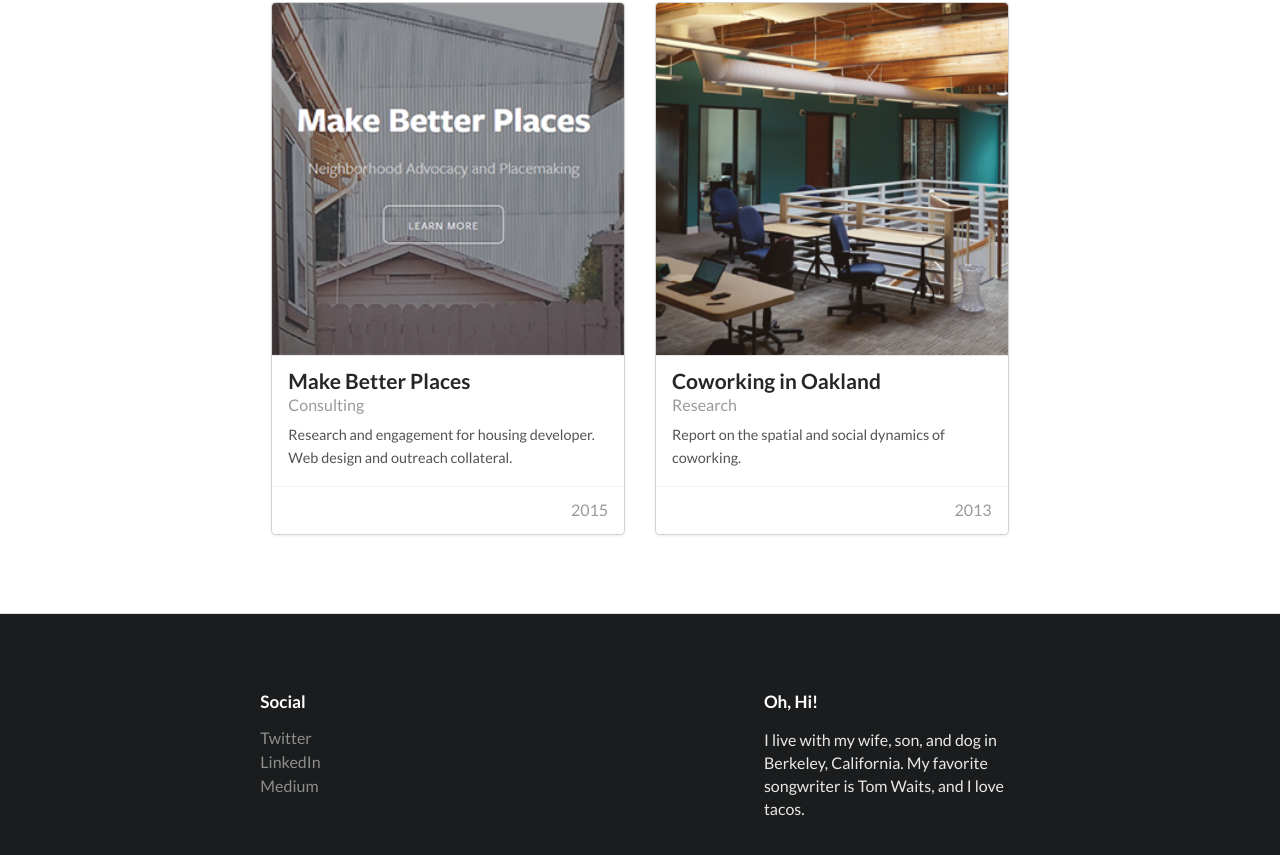
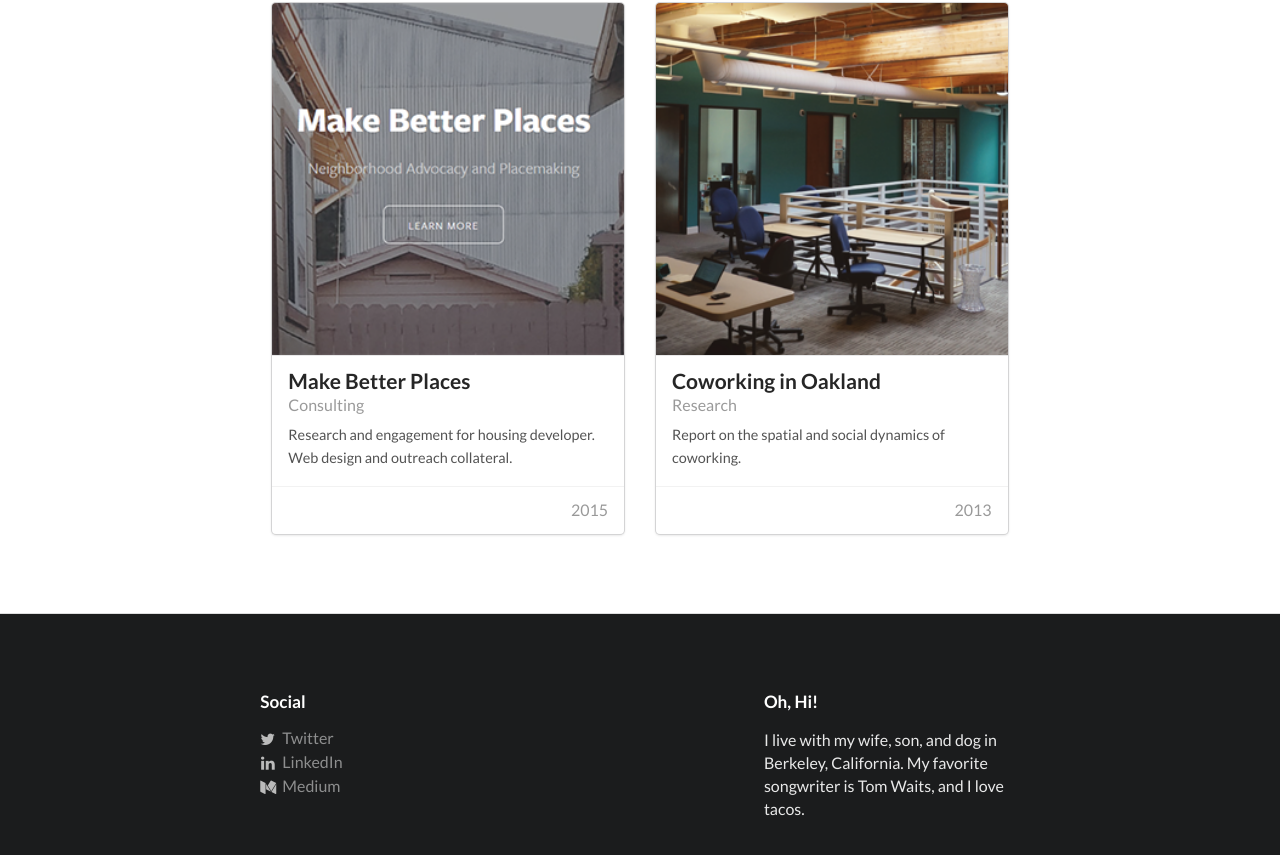
Before and after one commit to ryanlhunt/Portfolio-Site, a plain HTML site: page semantic/dist/index.html in a window 1280 px wide. Shown: the part 1134-1989 px from the top of the page. Drawn offline with nearby package versions, Linux system fonts and the light colour scheme.

Commit message:
Updated Footer
Added social icons

```diff
--- a/semantic/dist/index.html
+++ b/semantic/dist/index.html
@@ -392,9 +392,9 @@
         <div class="three wide column">
           <h4 class="ui inverted header">Social</h4>
           <div class="ui inverted link list">
-            <a href="https://twitter.com/r_hunt" class="item">Twitter</a>
-            <a href="https://www.linkedin.com/in/ryanlhunt" class="item">LinkedIn</a>
-            <a href="https://medium.com/@ryanlhunt" class="item">Medium</a>
+            <a href="https://twitter.com/r_hunt" class="item"><i class="twitter icon"></i> Twitter</a>
+            <a href="https://www.linkedin.com/in/ryanlhunt" class="item"><i class="linkedin icon"></i> LinkedIn</a>
+            <a href="https://medium.com/@ryanlhunt" class="item"><i class="medium icon"></i> Medium</a>
           </div>
         </div>
 		  <div class="four wide column"></div>
```
